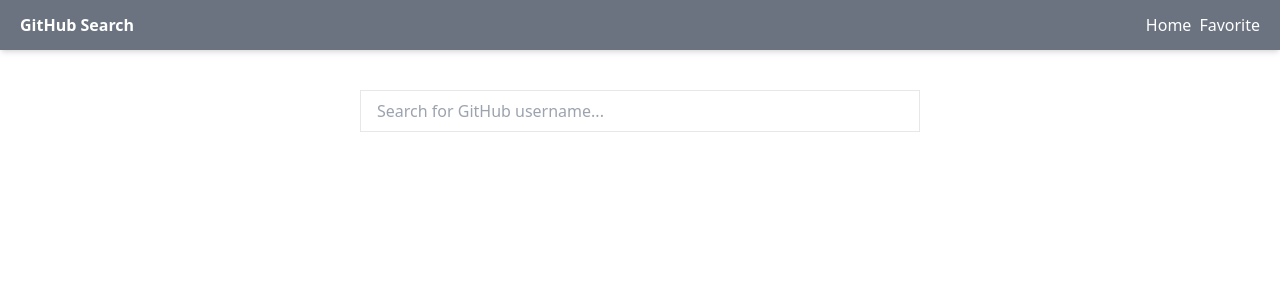
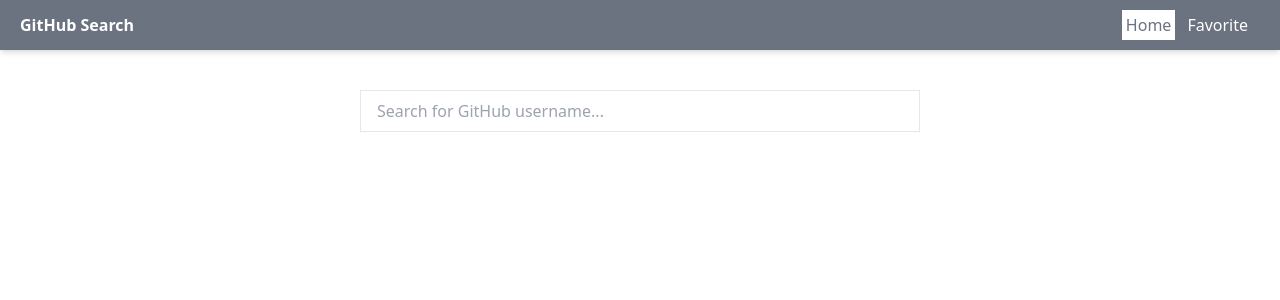
Before and after one commit to Oreada/react-advanced-github, a React (Create React App) app: page / in a window 1280 px wide. Shown: the top 300 px of the page. Built offline with nearby package versions, Linux system fonts and the light colour scheme.

Commit message:
feat: add styles for nav links

```diff
--- a/src/components/Navigation.tsx
+++ b/src/components/Navigation.tsx
@@ -1,12 +1,12 @@
-import { Link } from "react-router-dom";
+import { NavLink } from "react-router-dom";
 
 export function Navigation() {
 	return (
 		<nav className="flex justify-between items-center h-[50px] px-5 shadow-md bg-gray-500 text-white">
 			<h3 className="font-bold">GitHub Search</h3>
 			<span>
-				<Link to='/' className="mr-2">Home</Link>
-				<Link to='/favorite'>Favorite</Link>
+				<NavLink to='/' end className={({ isActive }) => (isActive ? 'bg-white text-gray-500 mr-2 p-1' : 'mr-2 p-1')}>Home</NavLink>
+				<NavLink to='/favorite' className={({ isActive }) => (isActive ? 'bg-white text-gray-500 mr-2 p-1' : 'mr-2 p-1')}>Favorite</NavLink>
 			</span>
 		</nav>
 	);
```
